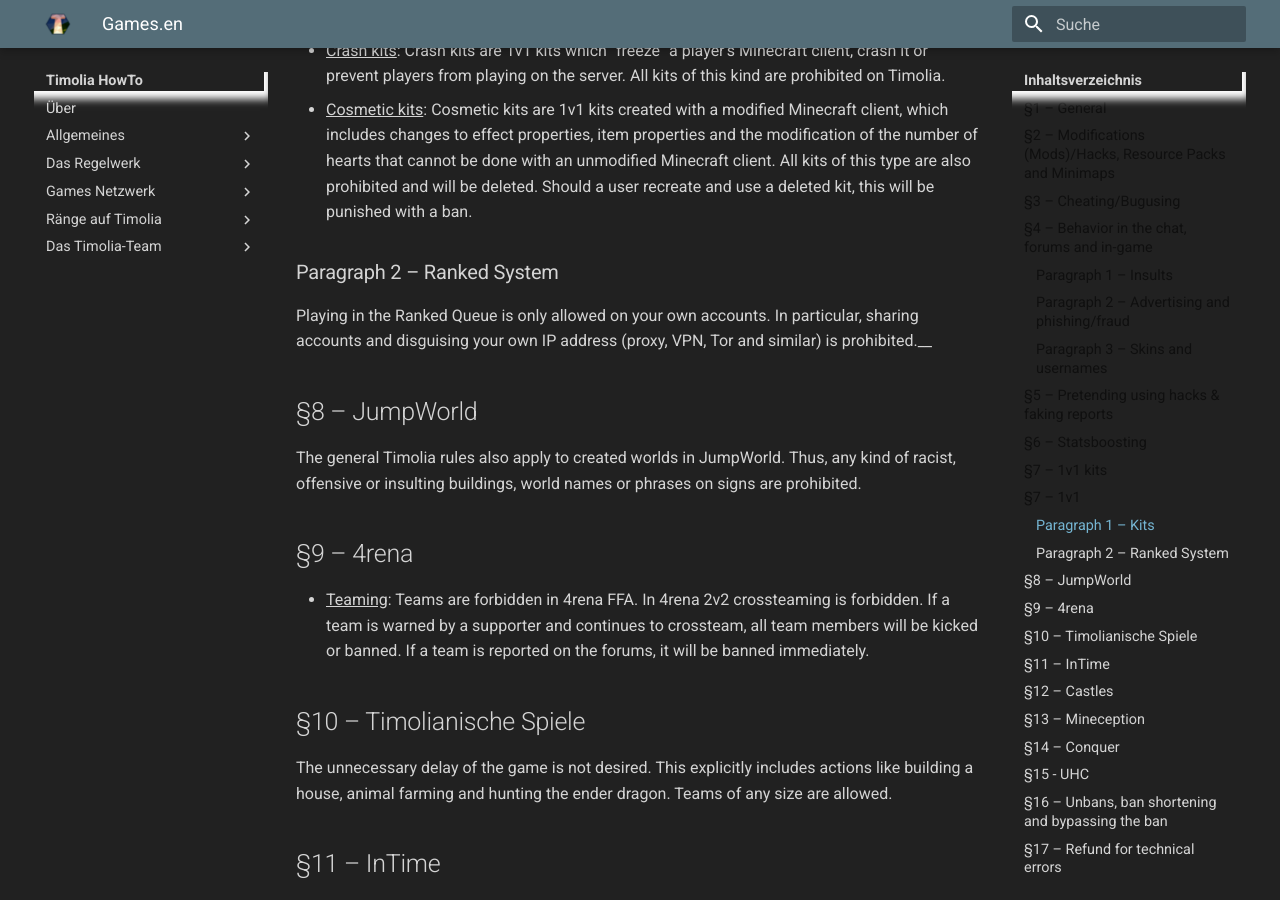
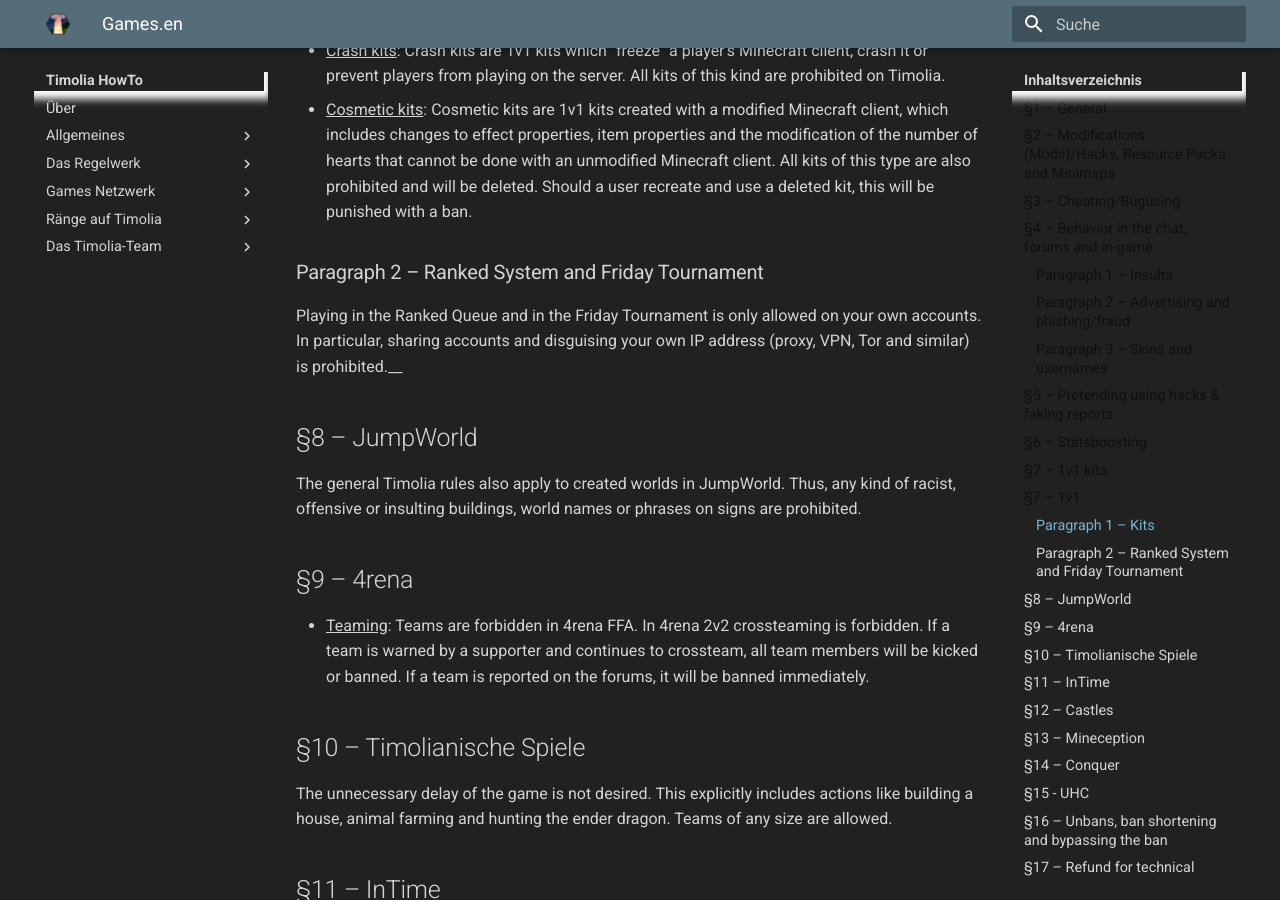
Before and after one commit to TimoliaDE/HowTo, an MkDocs documentation site: the page built from docs/rules/games.en.md, in a window 1280 px wide and 900 px high, scrolled down 2871 px. Built offline with MkDocs 1.6.1 and Material for MkDocs 9.7.7, drawn with Linux system fonts in a browser that asks for light colours; old or Windows-style settings are respelled for this version of MkDocs.

Commit message:
Accountsharing Freitagsturnier verbieten

```diff
--- a/docs/rules/games.en.md
+++ b/docs/rules/games.en.md
@@ -70,8 +70,8 @@ Should a user recreate and use a deleted kit, this will be punished with a ban.
   of the number of hearts that cannot be done with an unmodified Minecraft client. All kits of this type are also prohibited and will be deleted.
   Should a user recreate and use a deleted kit, this will be punished with a ban.
 
-### Paragraph 2 – Ranked System
-Playing in the Ranked Queue is only allowed on your own accounts.
+### Paragraph 2 – Ranked System and Friday Tournament
+Playing in the Ranked Queue and in the Friday Tournament is only allowed on your own accounts.
 In particular, sharing accounts and disguising your own IP address (proxy, VPN, Tor and similar) is prohibited.__
 
 ## §8 – JumpWorld
```
Also changed, not shown: docs/rules/games.de.md (+2 -2 lines).
